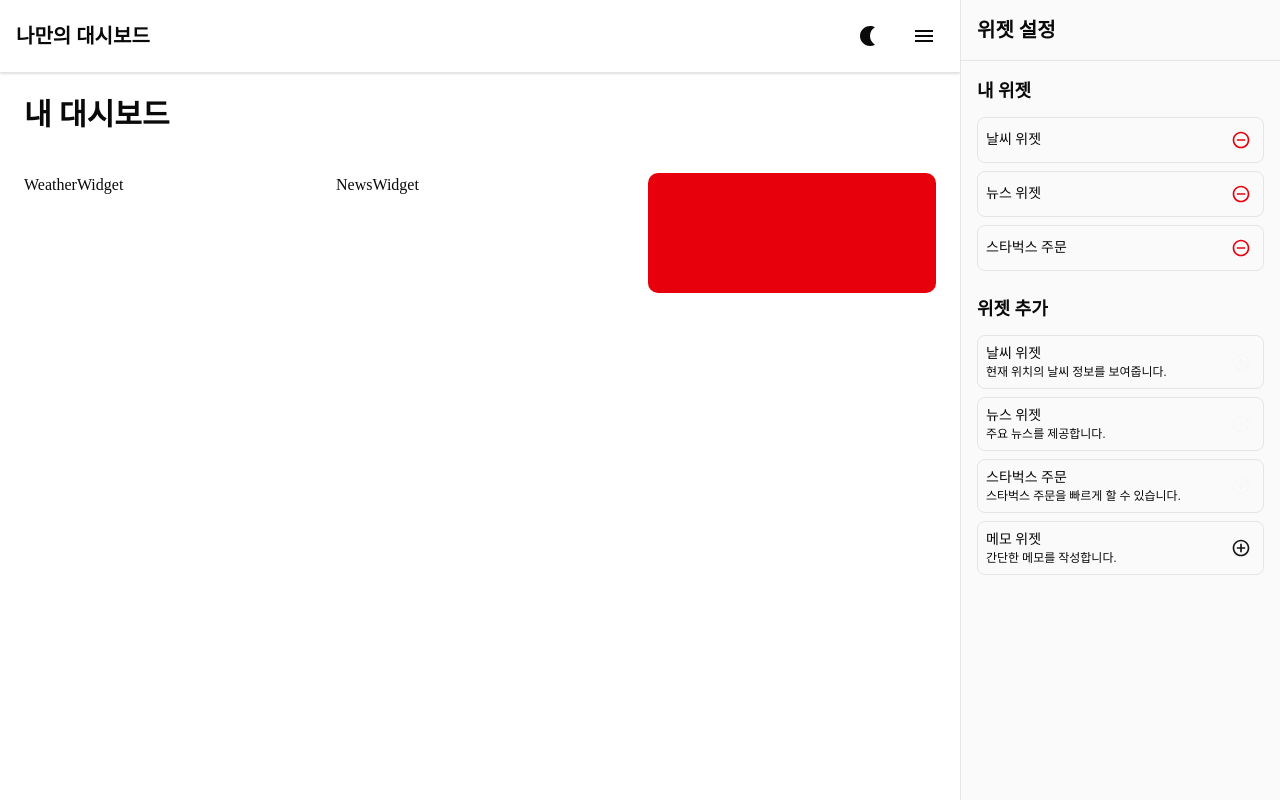
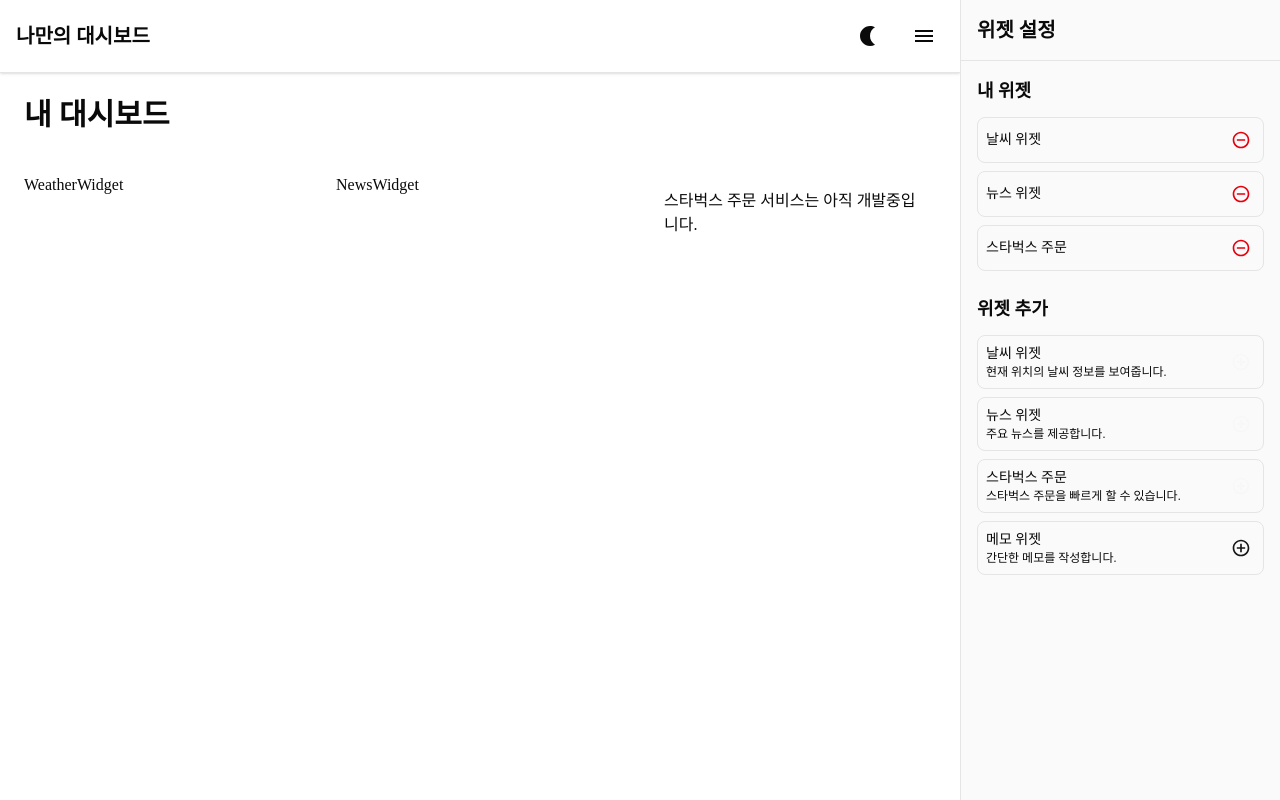
Before and after one commit to Minju9187/dailyApp, a React (Vite) app in the folder client/: page / in a window 1280 px wide. Both pictures are taken after a click on the button 1241 px from the left and 432 px from the top of the page. Built offline with nearby package versions, Linux system fonts and the light colour scheme; a web font is replaced by a local one.

Commit message:
feat: HomePage 수정

```diff
--- a/client/src/pages/HomePage.tsx
+++ b/client/src/pages/HomePage.tsx
@@ -31,15 +31,8 @@ const HomePage: React.FC = () => {
                 <WidgetComponent />
               </div>
             ) : (
-              <div
-                key={widget.id}
-                className="bg-destructive text-destructive-foreground rounded-lg p-4"
-              >
-                <p>오류: {widget.name} 위젯 컴포넌트를 찾을 수 없습니다.</p>
-                <p className="text-sm">
-                  (`widgetComponents` 객체에 해당 위젯이 추가되었는지
-                  확인하세요.)
-                </p>
+              <div key={widget.id} className="rounded-lg p-4">
+                <p>{widget.name} 서비스는 아직 개발중입니다.</p>
               </div>
             );
           })
```
